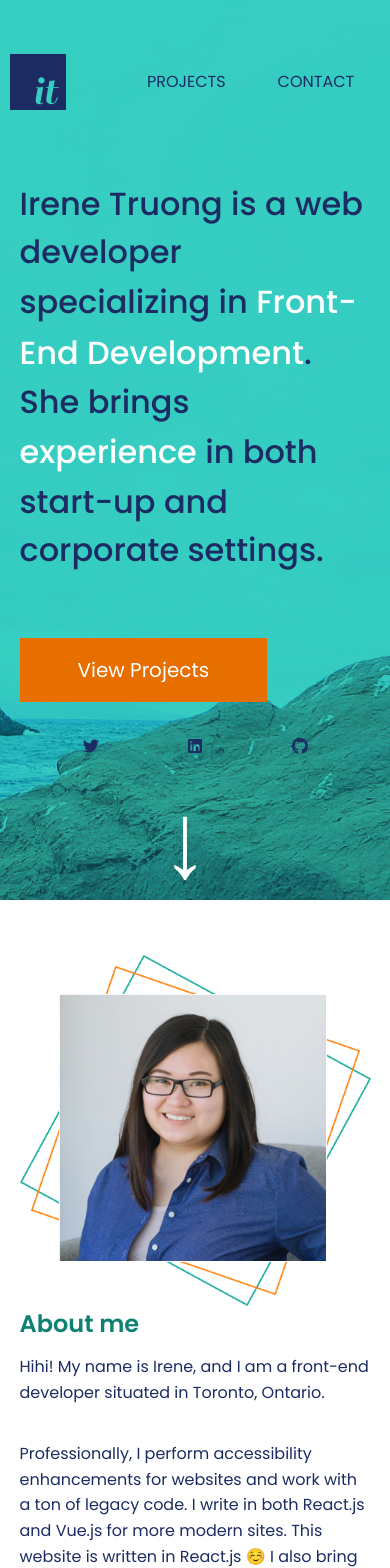
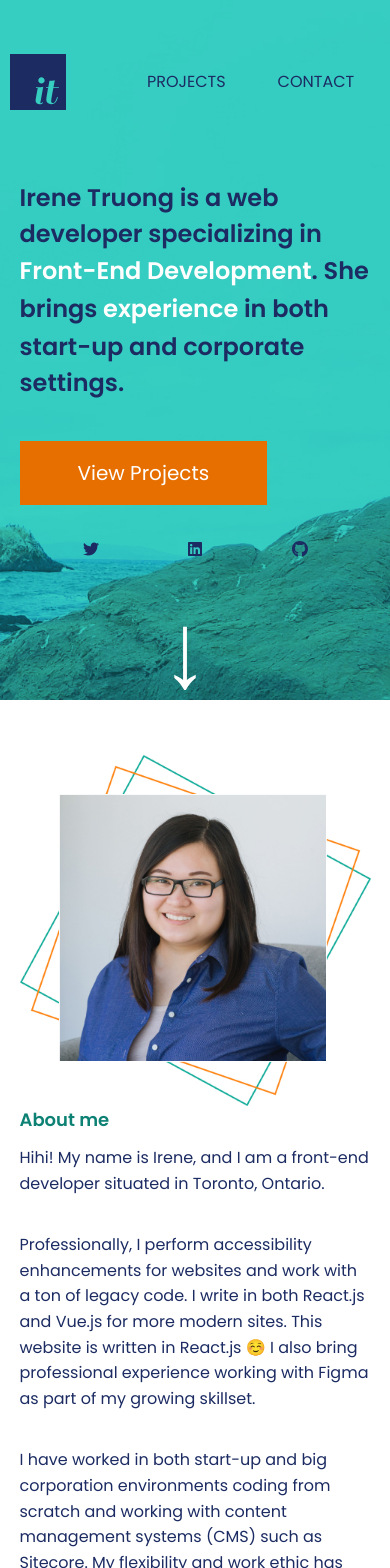
Before and after one commit to rashmi-webdev/vinayak-adimule-client1, a Next.js app: page / in a window 390 px wide. Shown: the top 1568 px of the page. Built offline with nearby package versions, Linux system fonts and the light colour scheme.

Commit message:
[it] img lazy load home hero works better than using bg image

```diff
--- a/styles/partials/_home.scss
+++ b/styles/partials/_home.scss
@@ -175,17 +175,23 @@
 
 @media (max-width: 450px) {
   .home-hero {
+    height: 700px;
     .introduction {
       top: 180px;
 
       max-width: 90%;
+      h1 {
+        margin-bottom: 40px;
+      }
     }
     .hero-image-container {
       img {
         object-position: center;
+        max-height: 700px;
       }
     }
   }
+
   .current,
   .future {
     li {
--- a/styles/partials/_universal.scss
+++ b/styles/partials/_universal.scss
@@ -219,6 +219,21 @@ aside {
 }
 
 @media (max-width: 450px) {
+  h1 {
+    @include desktopHeading3;
+  }
+
+  h2 {
+    @include desktopHeading4;
+  }
+
+  h3 {
+    @include desktopHeading5;
+  }
+
+  h4 {
+    @include desktopHeading5;
+  }
   .social-icons-container {
     margin: 0 auto;
   }
@@ -226,7 +241,7 @@ aside {
     height: 64px;
   }
   .scroll-to-about {
-    bottom: 20px;
+    bottom: 10px;
     left: 40%;
   }
   .top {
```
